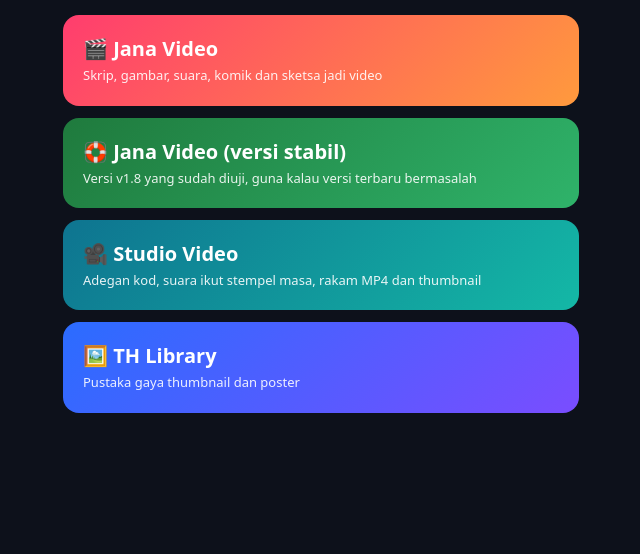
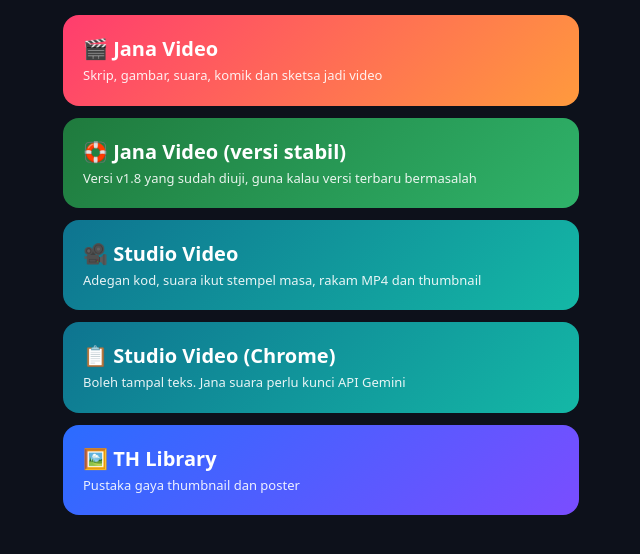
Before and after one commit to zarouqs-rgb/thumbnail-style-library, a plain HTML site: page launcher.html in a window 1280 px wide. Shown: the part 92-646 px from the top of the page, without its empty margins (319-959 px from the left). Drawn offline with Linux system fonts and the light colour scheme.

Commit message:
Launcher: add Chrome version of Studio Video
Co-Authored-By: Claude Sonnet 5.5 <noreply@anthropic.com>
Claude-Session: https://claude.ai/code/session_011Ff126tUzMKQYspyytGPL3

```diff
--- a/launcher.html
+++ b/launcher.html
@@ -4,6 +4,7 @@
 <button class="c a" data-u="video.html"><b>🎬 Jana Video</b><span>Skrip, gambar, suara, komik dan sketsa jadi video</span></button>
 <button class="c s" data-u="video-stable.html"><b>🛟 Jana Video (versi stabil)</b><span>Versi v1.8 yang sudah diuji, guna kalau versi terbaru bermasalah</span></button>
 <a class="c v" href="https://gemini.google.com/share/9324418181cb175076701ee5b6ce221d" target="_blank" rel="noopener" style="text-decoration:none"><b>🎥 Studio Video</b><span>Adegan kod, suara ikut stempel masa, rakam MP4 dan thumbnail</span></a>
+<a class="c v" href="https://zarouqs-rgb.github.io/jambatan/" target="_blank" rel="noopener" style="text-decoration:none"><b>📋 Studio Video (Chrome)</b><span>Boleh tampal teks. Jana suara perlu kunci API Gemini</span></a>
 <button class="c b" data-u="app.html"><b>🖼️ TH Library</b><span>Pustaka gaya thumbnail dan poster</span></button>
 <div id="st"></div>
 <script>
```
